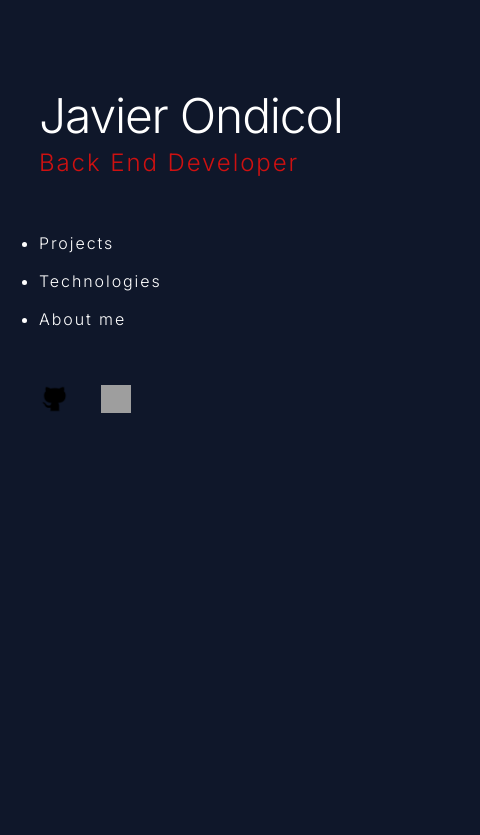
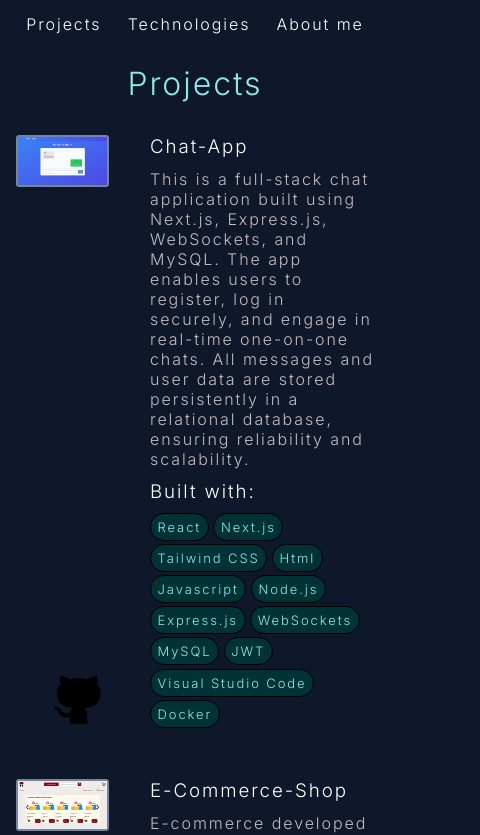
Before and after one commit to Javi3rondicol84/MyPortfolioReact, a React (Create React App) app: page / in a window 390 px wide. Shown: the top 835 px of the page, 480 px wide, since content can reach past the window. Built offline with nearby package versions, Linux system fonts and the light colour scheme; grey boxes are pictures that could not be loaded.

Commit message:
responsive design done

```diff
--- a/src/App.css
+++ b/src/App.css
@@ -40,10 +40,8 @@
     height: auto;
 }
 
-
-@media only screen and (max-width: 600px) {
+@media (max-width: 500px) {
     .App {
         flex-direction: column;
     }
-
 }
--- a/src/components/Technology/Technology.css
+++ b/src/components/Technology/Technology.css
@@ -117,3 +117,25 @@
     height: 80%;
     object-fit: fill;
 }
+
+@media (max-width: 500px) {
+    .techCard {
+        width: 100%;
+    }
+
+
+.techCategory {
+    justify-content: center;
+    height: 1.5em;
+}
+
+.techCategory h3 {
+    margin-right: 1em;
+    font-size: 1em;
+}
+
+.techCategory span {
+    font-size: 1em;
+}
+
+}
--- a/src/components/card/Card.css
+++ b/src/components/card/Card.css
@@ -81,20 +81,20 @@
 }
 
 .cardLinks {
-    width: 93px;
+    width: 121px;
     display: flex;
 }
 
 .githubLogo {
     display: flex;
     justify-content: center;
-    width: 93px;
+    width: 121px;
     margin-bottom: 0.2em;
 }
 
 .githubLogo a {
-    width: 30px;
-    height: 28px;
+    width: 60px;
+    height: 56px;
     border: 0;
     outline: 0;
     cursor: pointer;
@@ -106,3 +106,9 @@
     height: 100%;
     object-fit: fill;
 }
+
+@media (max-width: 500px) {
+    .card {
+        width: 100%;
+    }
+}
--- a/src/components/header/Header.css
+++ b/src/components/header/Header.css
@@ -1,11 +1,11 @@
 
 aside {
     width: 50%;
-    top: 0;
+    top: 0em;
+    height: 20em;
     position: sticky;
     display: flex;
     justify-content: center;
-    height: 100vh;
 }
 
 header a {
@@ -111,16 +111,42 @@
 }
 
 
-@media only screen and (max-width: 600px) {
-    header {
-        width: 80%;
+@media (max-width: 500px) {
+    aside {
+        width: 100%;
+        height: auto;
+        background-color: var(--primary-color-dark);
+        z-index: 10;
     }
 
+    header {
+        width: 100%;
+        margin-top: 0em;
+        height: auto;
 
-    aside {
-        /*position: relative;
-        */
-        width: 100%;
-        margin: 0;
+    }
+
+    header nav ul {
+        display: flex;
+        flex-direction: row;
+        align-items: center;
+        height: 2em;
+        justify-content: space-evenly;
+        list-style: none;
+        margin-top: 0.5em;
+        margin-bottom: 0.5em;
+    }
+
+    header nav ul li {
+        margin-right: 0em;
+    }
+
+    .titles {
+        text-align: center;
+        display: none;
+    }
+
+    .linksAndButtons {
+        display: none;
     }
 }
--- a/src/components/info/Info.css
+++ b/src/components/info/Info.css
@@ -51,3 +51,26 @@
     display: inline-block;
     font-size: 2em;
 }
+
+@media (max-width: 500px) {
+    .allInfo {
+        width: 100%;
+        margin-top: 1em;
+    }
+
+    .titlesContent {
+        width: 100%;
+    }
+
+    .listCards {
+        width: 100%;
+    }
+
+    .infoTools {
+        width: 100%;
+    }
+
+    .infoAboutMe {
+        width: 100%;
+    }
+}
```
